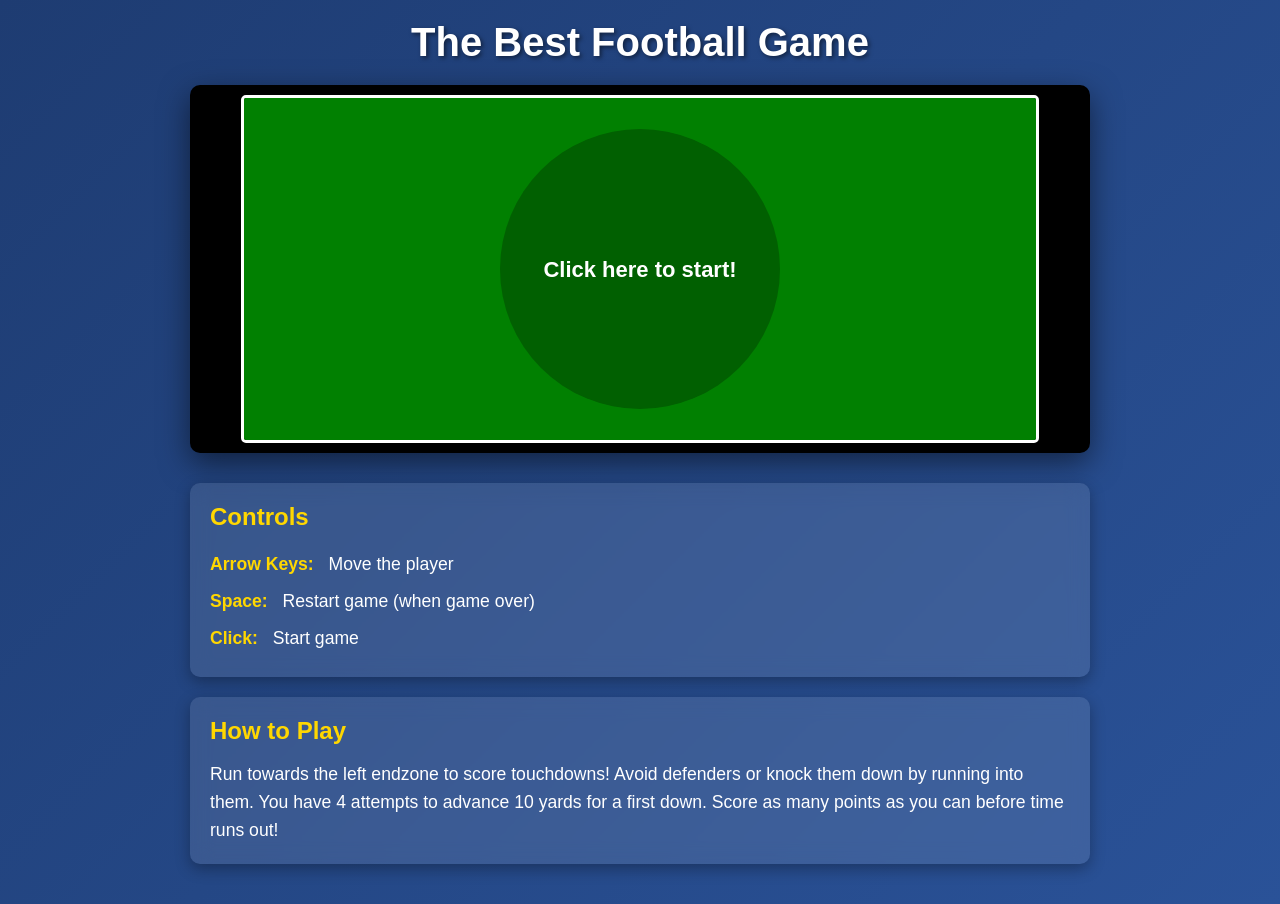
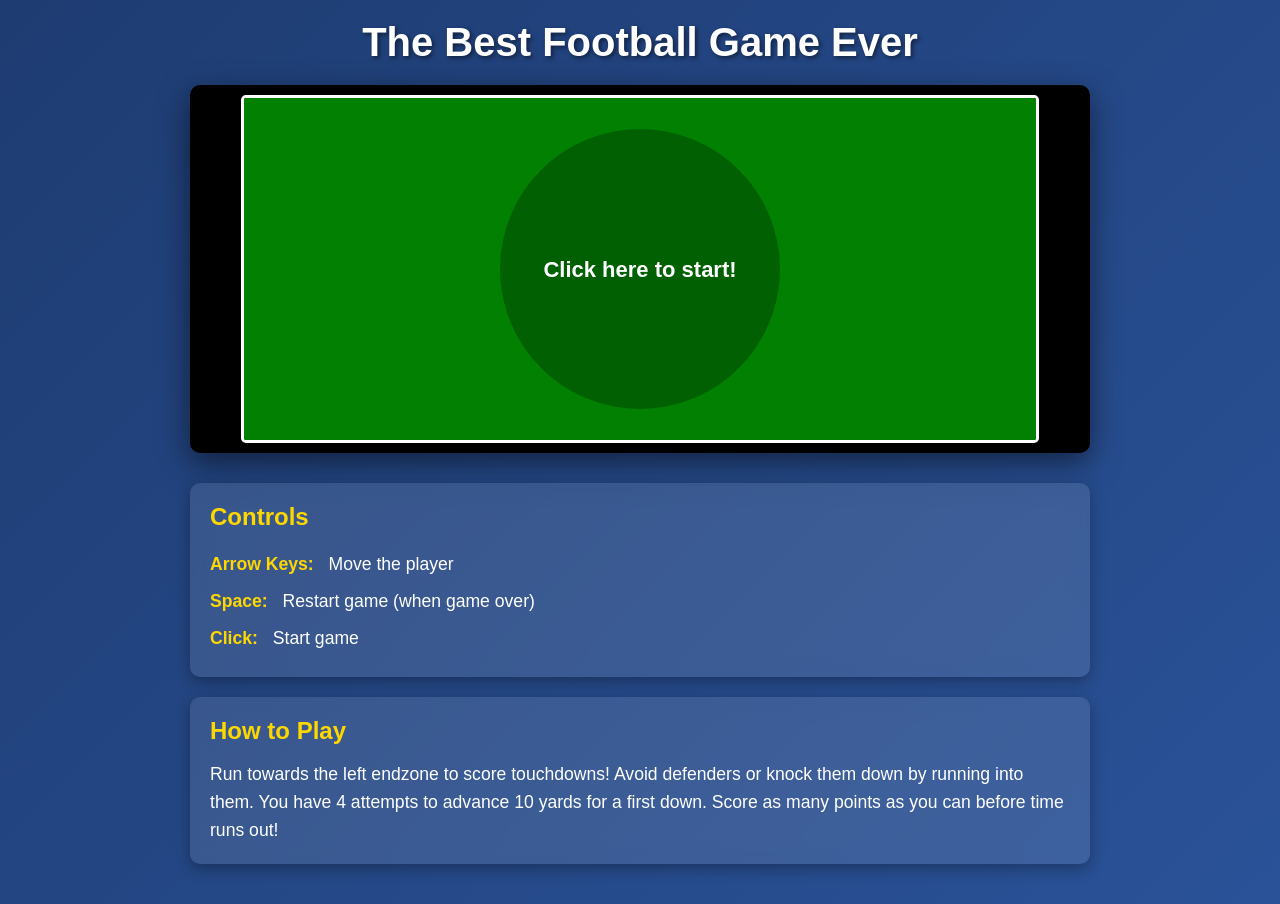
Before and after one commit to dhbroad/the-best-football-game-ever-bonus-remake-java, a plain HTML site: page index.html in a window 1280 px wide. Drawn offline with Linux system fonts and the light colour scheme.

Commit message:
change display title

```diff
--- a/index.html
+++ b/index.html
@@ -3,12 +3,12 @@
 <head>
     <meta charset="UTF-8">
     <meta name="viewport" content="width=device-width, initial-scale=1.0">
-    <title>The Best Football Game</title>
+    <title>The Best Football Game Ever</title>
     <link rel="stylesheet" href="style.css">
 </head>
 <body>
     <div class="container">
-        <h1>The Best Football Game</h1>
+        <h1>The Best Football Game Ever</h1>
         <div class="game-wrapper">
             <canvas id="gameCanvas"></canvas>
         </div>
```
